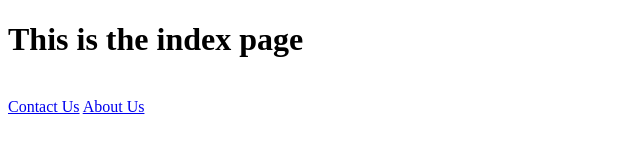
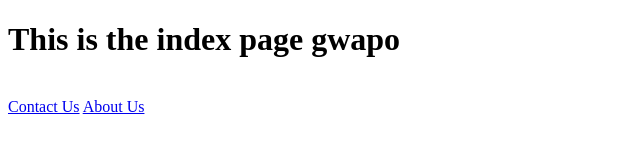
Before and after one commit to hanz-archer/SIA-2, a plain HTML site: page docs/index.html in a window 1280 px wide. Shown: the whole page, without its empty margins (0-640 px from the left). Drawn offline with Linux system fonts and the light colour scheme.

Commit message:
github yml 2

```diff
--- a/docs/index.html
+++ b/docs/index.html
@@ -6,7 +6,7 @@
     <title>Document</title>
 </head>
 <body>
-    <h1>This is the index page</h1><br>
+    <h1>This is the index page gwapo</h1><br>
     <a href="#">Contact Us</a>
     <a href="#">About Us</a>
 </body>
```
Also changed, not shown: 1 other file.
